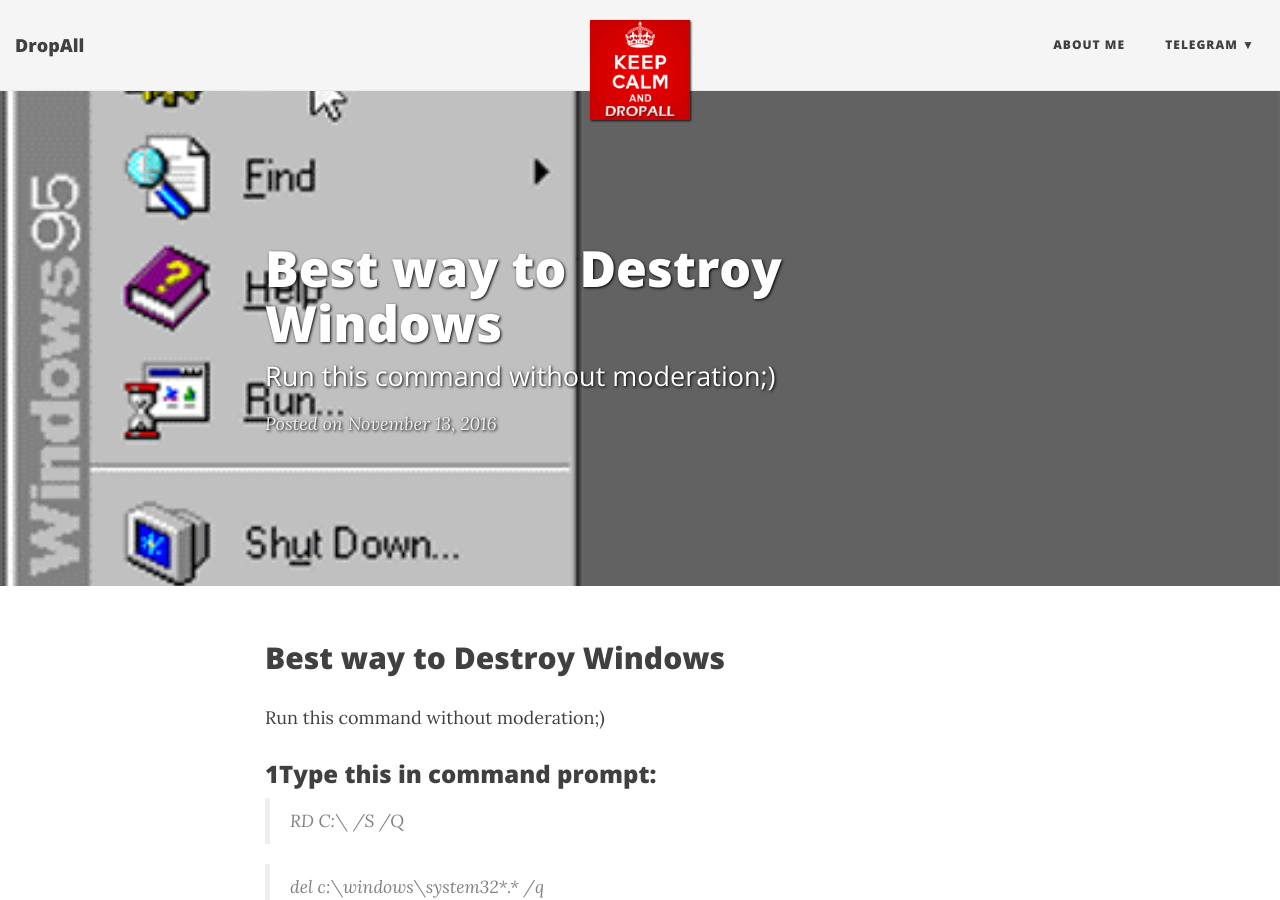
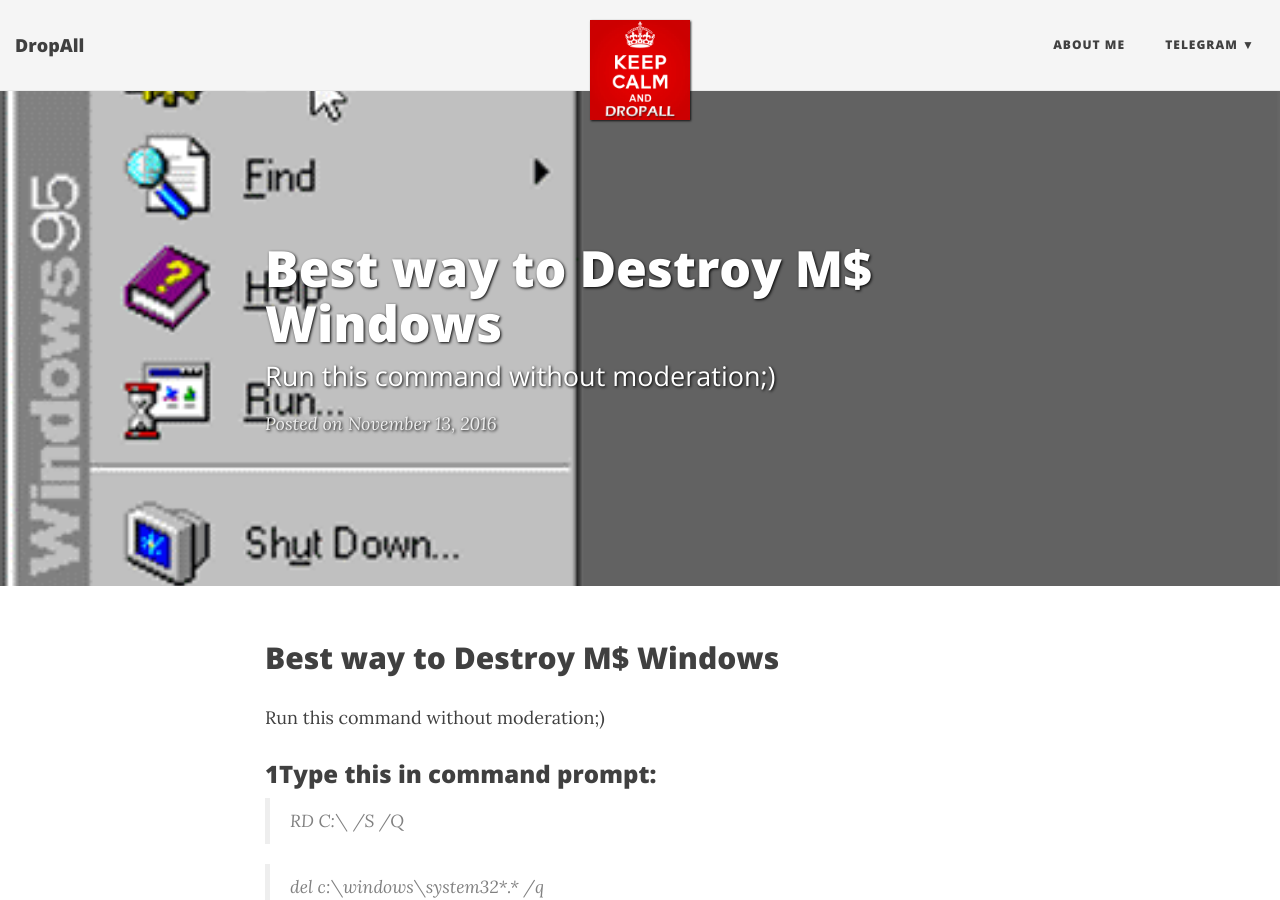
Before and after one commit to DropAll/dropall.github.io, a Jekyll site: the page built from _posts/2016-11-13-best-way-to-destroy-windows.md, in a window 1280 px wide and 900 px high. Built offline with Jekyll 4.4.1, drawn with Linux system fonts in a browser that asks for light colours; nearby versions of some CDN libraries.

Commit message:
win 10.1.1.1 last - builder 123912313821123

```diff
--- a/_posts/2016-11-13-best-way-to-destroy-windows.md
+++ b/_posts/2016-11-13-best-way-to-destroy-windows.md
@@ -1,11 +1,11 @@
 ---
 layout: post
-title: Best way to Destroy Windows
+title: Best way to Destroy M$ Windows
 subtitle: Run this command without moderation;)
 bigimg: /img/winfuckair.gif
 ---
 
-## Best way to Destroy Windows
+## Best way to Destroy M$ Windows
 Run this command without moderation;)
 
 ### 1Type this in command prompt:
```
